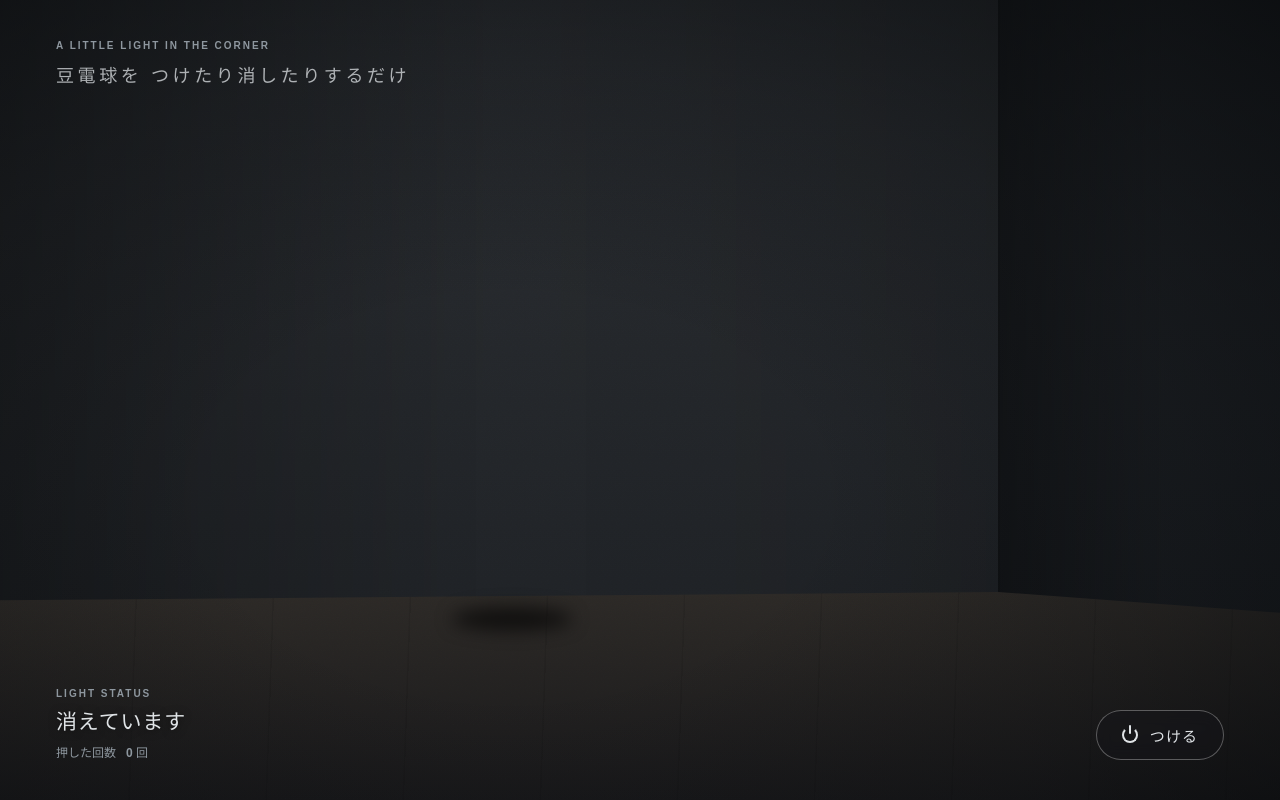
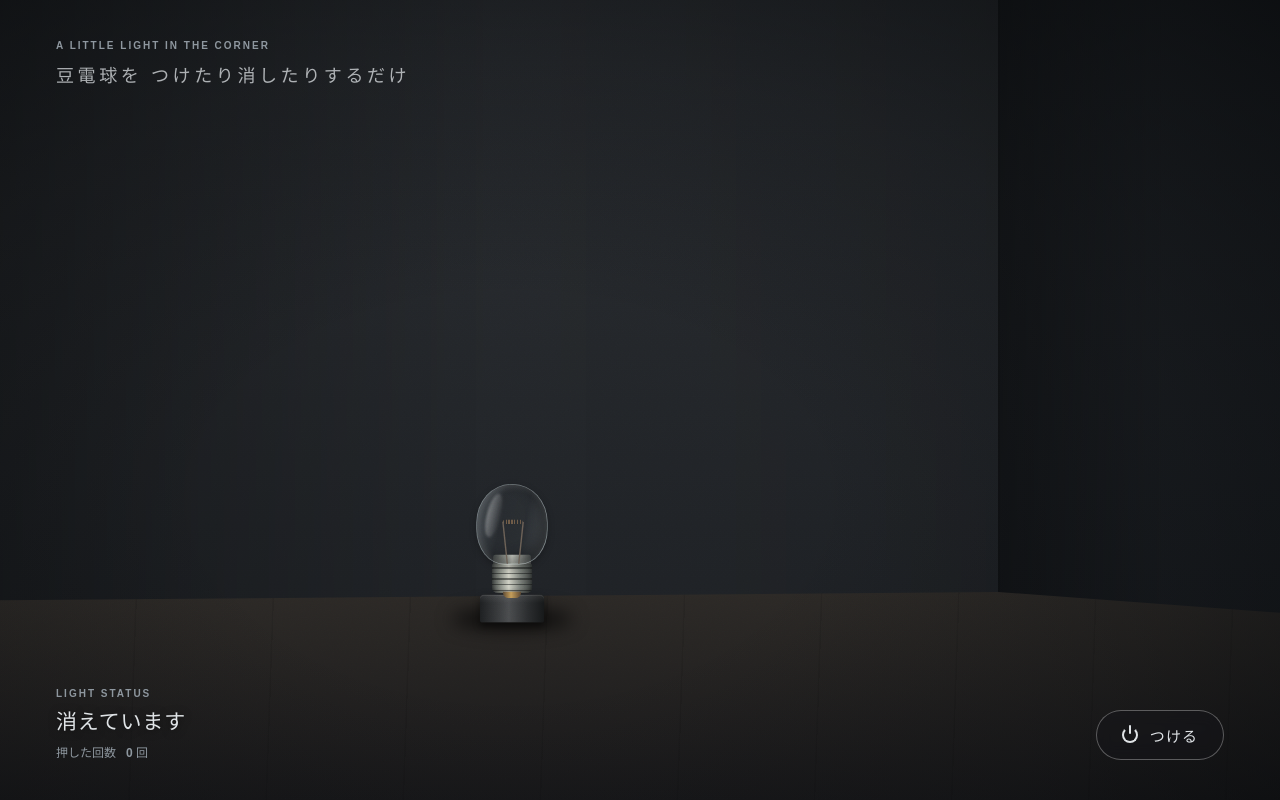
Before and after one commit to d6ftg6487f-ops/salmon, a Flask app: page / in a window 1280 px wide. Run offline with Flask 3, Linux system fonts and the light colour scheme; data comes from the database, SQL or seed files in the repository.

Commit message:
Update styles.css

```diff
--- a/static/styles.css
+++ b/static/styles.css
@@ -45,7 +45,6 @@
   pointer-events: none;
 }
 
-/* 正面の壁（左側）。視点の正面に広がる */
 .scene__left-wall {
   inset: 0 22% 0 0;
   background:
@@ -54,7 +53,6 @@
   translate: calc(var(--px, 0) * -6px) calc(var(--py, 0) * -3px);
 }
 
-/* 奥へ折れる壁（右側）。少し暗くして角を作る */
 .scene__right-wall {
   inset: 0 0 0 78%;
   border-left: 2px solid rgba(0, 0, 0, 0.4);
@@ -64,7 +62,6 @@
   translate: calc(var(--px, 0) * -6px) calc(var(--py, 0) * -3px);
 }
 
-/* 床。壁との境目を斜めに折り、低い視点を作る */
 .scene__floor {
   z-index: 1;
   inset: 74% 0 0;
@@ -74,7 +71,6 @@
     linear-gradient(180deg, #2c2926, #18181a);
 }
 
-/* 壁への照り返し（横長の楕円で広がる） */
 .scene__wall-light {
   z-index: 2;
   inset: 0;
@@ -85,7 +81,6 @@
   transition: opacity 650ms ease;
 }
 
-/* 床に広がる光（床の面に沿ってつぶれた楕円） */
 .scene__floor-light {
   z-index: 2;
   left: 10%;
@@ -109,7 +104,6 @@
   opacity: 1;
 }
 
-/* 接地影 */
 .scene__shadow {
   z-index: 3;
   left: 40%;
@@ -123,7 +117,6 @@
   translate: calc(var(--px, 0) * -18px) calc(var(--py, 0) * -6px);
 }
 
-/* 四隅を落として視線を電球へ集める */
 .scene__vignette {
   z-index: 6;
   inset: 0;
@@ -135,7 +128,7 @@
   );
 }
 
-/* フィルムグレイン。グラデーションの段差を消す */
+/* フィルムグレイン */
 .scene::after {
   position: absolute;
   z-index: 7;
@@ -170,255 +163,190 @@
   z-index: 4;
   left: 40%;
   bottom: 22%;
-  width: 210px;
-  height: 315px;
-  transform: translateX(-50%) scale(0.72);
+  width: 120px;
+  height: 200px;
+  transform: translateX(-50%) scale(0.7);
   transform-origin: bottom center;
   translate: calc(var(--px, 0) * -18px) calc(var(--py, 0) * -6px);
 }
 
-.bulb__art {
-  display: block;
-  width: 100%;
-  height: 100%;
-  overflow: visible;
-  filter: drop-shadow(0 12px 12px rgba(0, 0, 0, 0.38));
-  transition: opacity 350ms ease;
+.bulb__halo {
+  position: absolute;
+  top: -40px;
+  left: -40px;
+  width: 200px;
+  height: 200px;
+  border-radius: 50%;
+  opacity: 0;
+  background: radial-gradient(
+    circle,
+    rgba(255, 240, 200, 0.55) 0,
+    rgba(255, 200, 120, 0.18) 25%,
+    rgba(255, 180, 100, 0.06) 45%,
+    transparent 70%
+  );
+  transition: opacity 650ms ease;
 }
 
-.bulb__canvas {
-  position: absolute;
-  inset: 0;
-  width: 100%;
-  height: 100%;
-  opacity: 0;
-  transition: opacity 350ms ease;
+.bulb.is-on .bulb__halo {
+  opacity: 1;
+  animation: ignite 900ms ease-out both;
 }
 
-.bulb.has-webgl .bulb__canvas {
-  opacity: 1;
+.bulb__glass {
+  position: absolute;
+  z-index: 3;
+  top: 0;
+  left: 9px;
+  width: 102px;
+  height: 115px;
+  overflow: hidden;
+  border: 1px solid rgba(200, 212, 216, 0.45);
+  border-radius: 49% 49% 39% 39% / 48% 48% 44% 44%;
+  background: linear-gradient(
+    100deg,
+    rgba(190, 210, 220, 0.22) 0,
+    rgba(200, 218, 224, 0.04) 35%,
+    rgba(180, 200, 210, 0.06) 66%,
+    rgba(215, 226, 230, 0.26) 100%
+  );
+  box-shadow:
+    inset 4px 2px 10px rgba(255, 255, 255, 0.14),
+    inset -10px -8px 18px rgba(0, 0, 0, 0.4),
+    0 4px 10px rgba(0, 0, 0, 0.25);
+  transition: background 650ms ease, box-shadow 650ms ease, border-color 650ms ease;
 }
 
-.bulb.has-webgl .bulb__art {
-  opacity: 0;
+.bulb__shine {
+  position: absolute;
+  z-index: 2;
+  top: 12px;
+  left: 14px;
+  width: 20px;
+  height: 64px;
+  border-radius: 50%;
+  transform: rotate(14deg);
+  background: linear-gradient(90deg, rgba(255, 255, 255, 0.32), rgba(255, 255, 255, 0.02));
+  filter: blur(1.5px);
 }
 
-.bulb.has-webgl .bulb__art,
-.bulb.has-webgl .bulb__canvas {
-  pointer-events: none;
+.bulb__filament {
+  position: absolute;
+  z-index: 1;
+  top: 50px;
+  left: 37px;
+  width: 28px;
+  height: 6px;
+  border-radius: 3px;
+  color: #6e5a46;
+  background: repeating-linear-gradient(90deg, currentColor 0 2px, transparent 2px 4px);
+  transition: color 1.6s ease, filter 1.6s ease;
 }
 
-.bulb__ground-glow {
-  fill: rgba(0, 0, 0, 0.6);
-  filter: blur(8px);
-  transition: fill 650ms ease;
+.bulb__filament::before,
+.bulb__filament::after {
+  position: absolute;
+  top: 3px;
+  width: 1.5px;
+  height: 64px;
+  content: "";
+  background: #6b6056;
 }
 
-.bulb__glass-glow {
-  fill: #ffd17d;
-  opacity: 0;
-  filter: url(#bulb-glow);
-  transform-origin: 130px 140px;
-  transition: opacity 500ms ease;
+.bulb__filament::before {
+  left: -1px;
+  transform: rotate(-6deg);
+  transform-origin: top;
+}
+
+.bulb__filament::after {
+  right: -1px;
+  transform: rotate(6deg);
+  transform-origin: top;
+}
+
+.bulb__neck {
+  position: absolute;
+  z-index: 2;
+  top: 101px;
+  left: 33px;
+  width: 54px;
+  height: 16px;
+  border-radius: 3px 3px 0 0;
+  background: linear-gradient(90deg, #3e4241, #a9ada4 40%, #d0d2c8 50%, #4a4e4c);
+}
+
+.bulb__base {
+  position: absolute;
+  z-index: 2;
+  top: 114px;
+  left: 31px;
+  width: 58px;
+  height: 42px;
+  border-radius: 3px 3px 9px 9px;
+  background:
+    repeating-linear-gradient(to bottom, transparent 0 5px, rgba(15, 17, 17, 0.5) 5px 7px, transparent 7px 8px),
+    linear-gradient(90deg, #3b3f3e 0%, #8a8e86 22%, #cfd0c4 42%, #7a7f79 70%, #343837 100%);
+  box-shadow: inset 0 -3px 5px rgba(0, 0, 0, 0.35);
+}
+
+.bulb__contact {
+  position: absolute;
+  z-index: 2;
+  top: 154px;
+  left: 47px;
+  width: 26px;
+  height: 9px;
+  border-radius: 0 0 8px 8px;
+  background: linear-gradient(90deg, #5c4a35, #c39b58 45%, #5a4733);
 }
 
 .bulb__socket {
-  fill: url(#metal);
-  stroke: #171b1c;
-  stroke-width: 2;
+  position: absolute;
+  z-index: 1;
+  top: 158px;
+  left: 14px;
+  width: 92px;
+  height: 40px;
+  border-radius: 6px 6px 4px 4px;
+  background:
+    linear-gradient(180deg, rgba(255, 255, 255, 0.08), transparent 30%),
+    linear-gradient(90deg, #1d1f21 0%, #3a3c3e 30%, #4a4c4e 45%, #2a2c2e 75%, #161819 100%);
+  box-shadow:
+    inset 0 2px 0 rgba(255, 255, 255, 0.07),
+    0 6px 10px rgba(0, 0, 0, 0.45);
 }
 
-.bulb__socket-rim {
-  fill: none;
-  stroke: url(#metal-edge);
-  stroke-width: 2;
-  opacity: 0.65;
-}
-
-.bulb__stem,
-.bulb__support {
-  fill: none;
-  stroke: #9b9b8e;
-  stroke-linecap: round;
-  stroke-width: 2;
-}
-
-.bulb__stem {
-  stroke: #b7b8aa;
-  stroke-width: 2.5;
-}
-
-.bulb__filament {
-  fill: none;
-  stroke: url(#filament);
-  stroke-linecap: round;
-  stroke-linejoin: round;
-  stroke-width: 2.2;
-}
-
-.bulb__filament-core {
-  fill: none;
-  stroke: #ffd895;
-  stroke-linecap: round;
-  stroke-linejoin: round;
-  stroke-width: 0.8;
-  opacity: 0;
-  transition: opacity 160ms ease;
-}
-
-.bulb__neck,
-.bulb__base {
-  fill: url(#metal);
-  stroke: #343938;
-  stroke-width: 2;
-}
-
-.bulb__neck-highlight {
-  fill: none;
-  stroke: rgba(235, 238, 225, 0.52);
-  stroke-linecap: round;
-  stroke-width: 1.5;
-}
-
-.bulb__thread {
-  fill: none;
-  stroke: url(#metal-edge);
-  stroke-linecap: round;
-  stroke-width: 2.5;
-  opacity: 0.75;
-}
-
-.bulb__contact {
-  fill: url(#metal);
-  stroke: #6c5335;
-  stroke-width: 1.5;
-}
-
-.bulb__glass {
-  fill: url(#glass);
-}
-
-.bulb__glass-fill {
-  fill: url(#glass);
-}
-
-.bulb__glass-volume {
-  fill: url(#glass-volume);
-  opacity: 0.9;
-  mix-blend-mode: screen;
-}
-
-.bulb__glass-outline {
-  fill: none;
-  stroke: rgba(210, 224, 229, 0.62);
-  stroke-width: 2;
-  transition: stroke 500ms ease;
-}
-
-.bulb__glass-rim {
-  fill: none;
-  stroke: rgba(211, 221, 221, 0.48);
-  stroke-width: 1.5;
-}
-
-.bulb__reflection {
-  fill: rgba(255, 255, 255, 0.23);
-  filter: blur(2px);
-}
-
-.bulb__reflection-line {
-  fill: none;
-  stroke: rgba(255, 255, 255, 0.38);
-  stroke-linecap: round;
-  stroke-width: 2;
-}
-
-.bulb__reflection-soft {
-  fill: rgba(255, 255, 255, 0.1);
-  filter: blur(2px);
-}
-
-.bulb__inner-reflection {
-  fill: none;
-  stroke: rgba(255, 255, 255, 0.2);
-  stroke-linecap: round;
-  stroke-width: 1.5;
-}
-
-.bulb__window-reflection {
-  fill: url(#glass-reflection);
-  opacity: 0.34;
-  filter: blur(2px);
-}
-
-.bulb__edge-reflection {
-  fill: none;
-  stroke: rgba(238, 246, 244, 0.3);
-  stroke-linecap: round;
-  stroke-width: 1.3;
-}
-
-.bulb.is-on .bulb__glass-glow {
-  opacity: 0.86;
-  animation: ignite 900ms ease-out both;
-}
-
-.bulb.is-on .bulb__ground-glow {
-  fill: rgba(255, 174, 79, 0.38);
-}
-
-.bulb.is-on .bulb__glass-fill {
-  fill: url(#glass-lit);
-}
-
-.bulb.is-on .bulb__glass-volume {
-  fill: url(#glass-warm-volume);
-  opacity: 1;
-  mix-blend-mode: multiply;
-}
-
-.bulb.is-on .bulb__glass-outline {
-  stroke: rgba(255, 235, 183, 0.95);
-}
-
-.bulb.is-on .bulb__filament-core {
-  opacity: 1;
-  stroke: #fff8d2;
-  stroke-width: 1.8;
-  filter: drop-shadow(0 0 3px #fff) drop-shadow(0 0 8px #ffc85e);
+/* 点灯状態。フィラメントは素早く光り、消すときはゆっくり冷める */
+.bulb.is-on .bulb__glass {
+  border-color: rgba(255, 232, 180, 0.85);
+  background: radial-gradient(
+    ellipse at 50% 46%,
+    rgba(255, 253, 225, 0.98) 0,
+    rgba(255, 228, 160, 0.86) 30%,
+    rgba(255, 190, 105, 0.6) 65%,
+    rgba(255, 228, 185, 0.38) 100%
+  );
+  box-shadow:
+    inset 4px 2px 12px rgba(255, 255, 255, 0.8),
+    inset -8px -8px 16px rgba(196, 113, 40, 0.2),
+    0 0 22px rgba(255, 214, 135, 0.9),
+    0 0 60px rgba(255, 190, 95, 0.5);
 }
 
 .bulb.is-on .bulb__filament {
-  stroke: #ffe3a1;
-  stroke-width: 3;
+  color: #fffbe0;
+  filter: drop-shadow(0 0 6px #fff1b0) drop-shadow(0 0 2px #fff);
+  transition: color 120ms ease, filter 120ms ease;
 }
 
 .bulb.is-on .bulb__neck,
-.bulb.is-on .bulb__base,
-.bulb.is-on .bulb__socket {
-  filter: brightness(1.25) sepia(0.16);
+.bulb.is-on .bulb__base {
+  filter: brightness(1.18) sepia(0.25);
 }
 
-.bulb.is-on .bulb__reflection {
-  fill: rgba(255, 255, 232, 0.42);
-}
-
-.bulb.is-on .bulb__reflection-line {
-  stroke: rgba(255, 255, 237, 0.58);
-}
-
-.bulb.is-on .bulb__window-reflection {
-  opacity: 0.48;
-}
-
-.bulb.is-on .bulb__edge-reflection {
-  stroke: rgba(255, 245, 212, 0.62);
-}
-
-.bulb.is-on .bulb__art {
-  filter:
-    drop-shadow(0 12px 12px rgba(0, 0, 0, 0.32))
-    drop-shadow(0 0 19px rgba(255, 194, 91, 0.48));
+.bulb.is-on .bulb__socket {
+  filter: brightness(1.35) sepia(0.3);
 }
 
 /* ── 文字と操作（部屋の上に重なる） ───── */
@@ -486,7 +414,6 @@
 
 .readout {
   min-width: 0;
-  pointer-events: none;
 }
 
 .readout__caption {
@@ -572,7 +499,6 @@
   background: rgba(255, 225, 180, 0.24);
 }
 
-/* 電源マーク */
 .toggle__icon {
   position: relative;
   flex: none;
```
